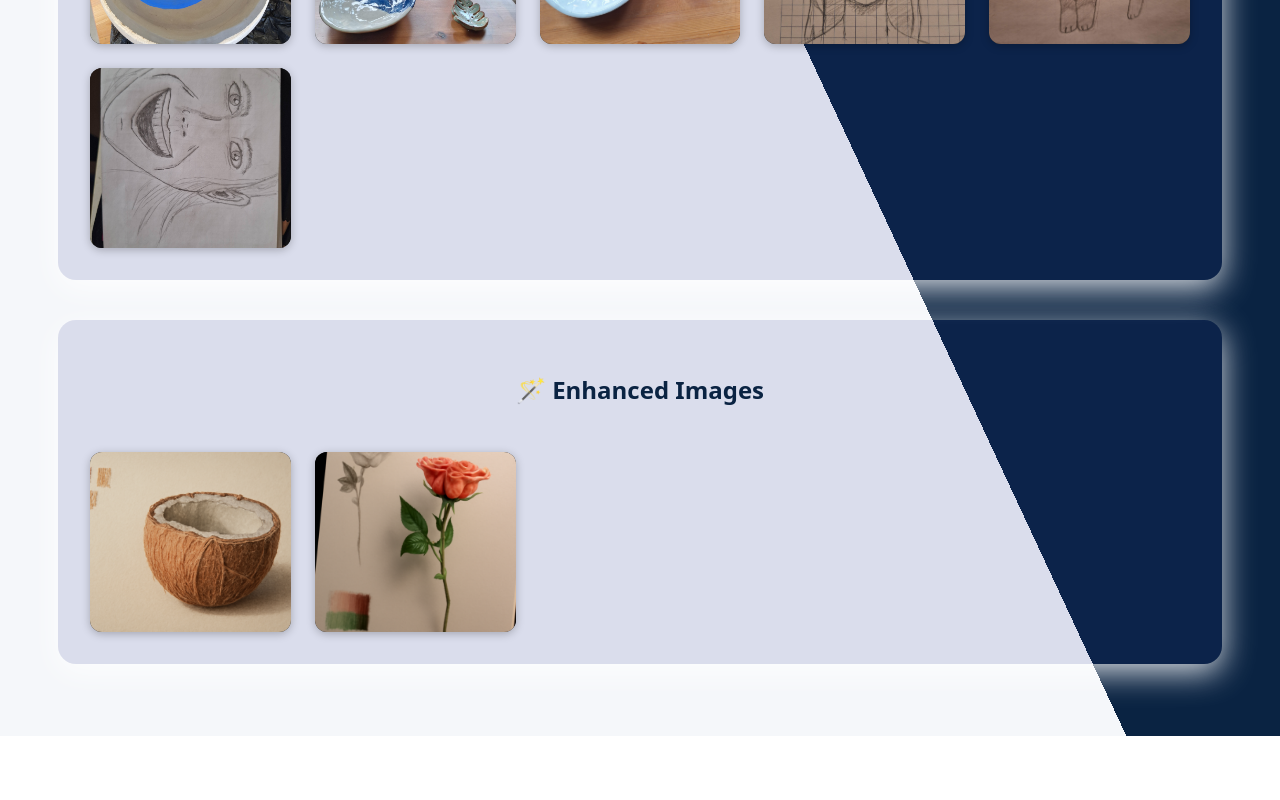
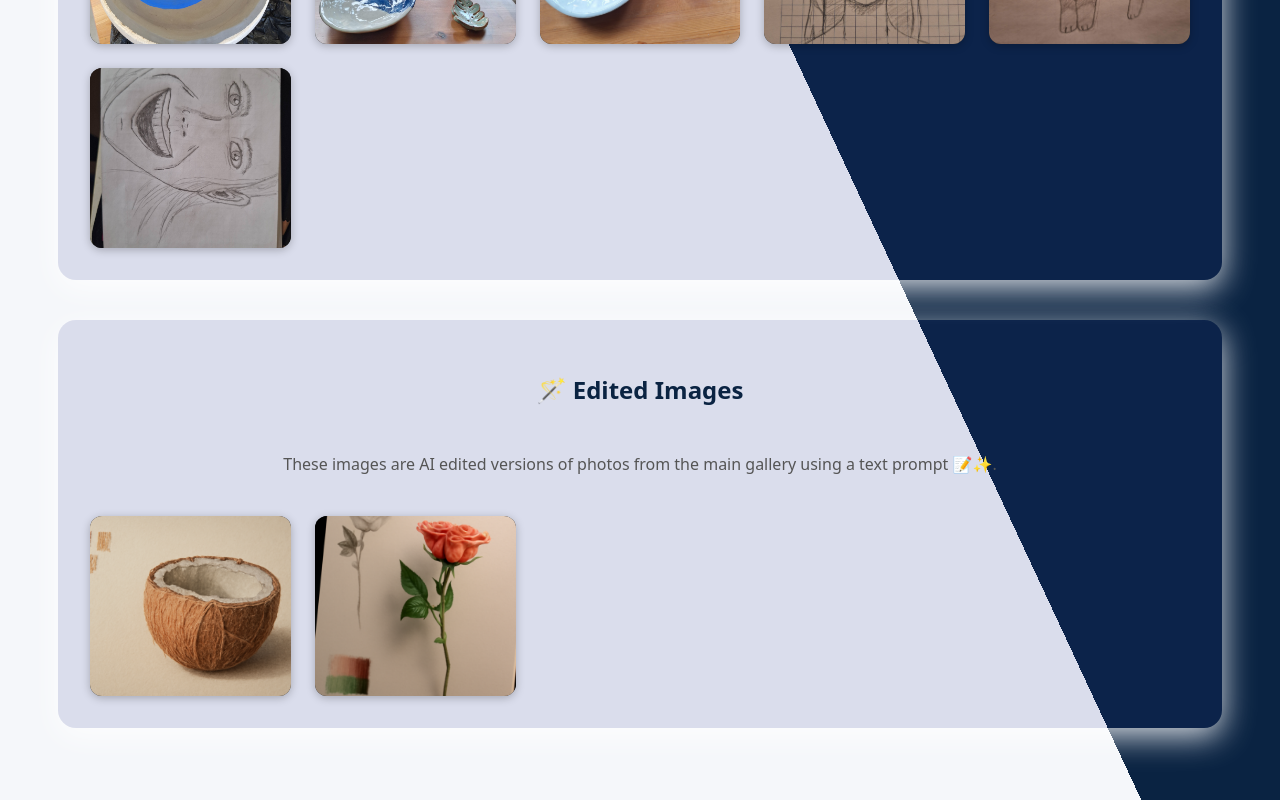
Before and after one commit to olivier-jaubert/VibeCoding1, a React (Vite) app: page / in a window 1280 px wide. Shown: the part 1350-2150 px from the top of the page. Before the commit the page ends 2086 px from the top, so only its background shows below. Built offline with nearby package versions, Linux system fonts and the light colour scheme.

Commit message:
add png as well as jpg

```diff
--- a/src/Gallery.jsx
+++ b/src/Gallery.jsx
@@ -4,13 +4,19 @@ import html2canvas from "html2canvas";
 import jsPDF from "jspdf";
 import axios from "axios";
 
-// Automatically import all jpg images from assets folder
-const images = import.meta.glob('./assets/*.jpg', { eager: true });
+// Automatically import all jpg and png images from assets folder
+const images = {
+  ...import.meta.glob('./assets/*.jpg', { eager: true }),
+  ...import.meta.glob('./assets/*.png', { eager: true })
+};
 
 const imageList = Object.values(images).map((mod) => mod.default);
 
-// Automatically import all jpg images from enhanced_images folder
-const enhancedImagesStatic = import.meta.glob('./assets/enhanced_images/*.jpg', { eager: true });
+// Automatically import all jpg and png images from enhanced_images folder
+const enhancedImagesStatic = {
+  ...import.meta.glob('./assets/enhanced_images/*.jpg', { eager: true }),
+  ...import.meta.glob('./assets/enhanced_images/*.png', { eager: true })
+};
 const enhancedImageList = Object.values(enhancedImagesStatic).map((mod) => mod.default);
 
 const Gallery = () => {
@@ -136,7 +142,10 @@ const Gallery = () => {
         {/* Enhanced Images Section (persistent) */}
         {enhancedImageList.length > 0 && (
           <div className="gallery-container" style={{ marginTop: 32 }}>
-            <h2 style={{ gridColumn: '1/-1', textAlign: 'center', color: '#0a2342' }}>🪄 Enhanced Images</h2>
+            <h2 style={{ gridColumn: '1/-1', textAlign: 'center', color: '#0a2342' }}>🪄 Edited Images</h2>
+            <div style={{ gridColumn: '1/-1', textAlign: 'center', color: '#555', fontSize: 16, marginBottom: 16 }}>
+                These images are AI edited versions of photos from the main gallery using a text prompt 📝✨.
+              </div>
             {enhancedImageList.map((url, idx) => (
               <div className="gallery-item" key={idx}>
                 <img src={url} alt={`Enhanced ${idx + 1}`} style={{ cursor: 'pointer' }} onClick={() => setSelectedEnhancedImg(url)} />
@@ -161,7 +170,7 @@ const Gallery = () => {
                 disabled={isEnhancing}
                 onClick={() => handleEnhanceImage(selectedImg)}
               >
-                {isEnhancing ? '✨ Enhancing...' : '✨ AI Editor'}
+                {isEnhancing ? '✨ Editing...' : '✨ AI Editor'}
               </button>
               <button className="modal-close" onClick={() => setSelectedImg(null)}>&times;</button>
             </div>
```
